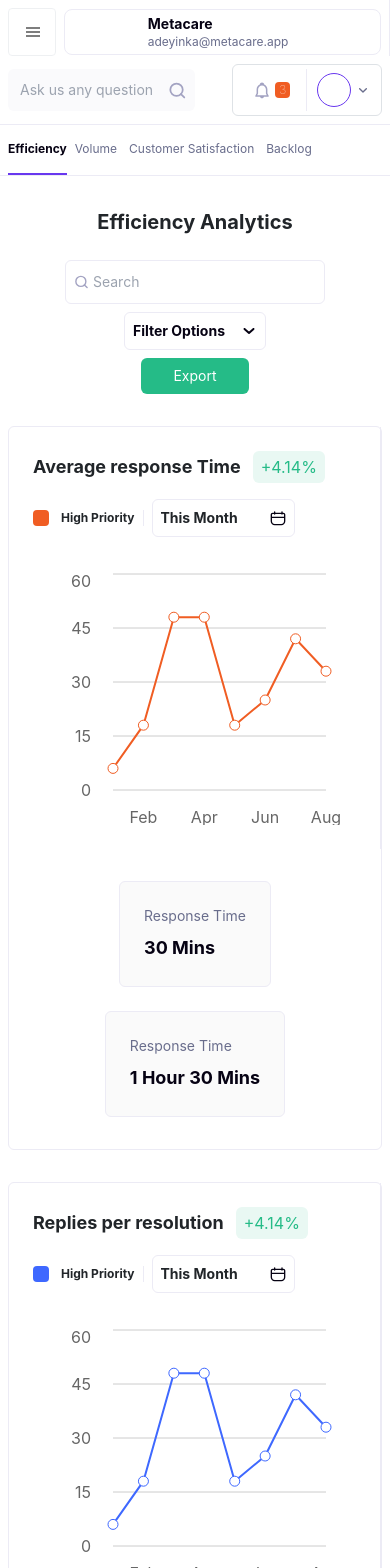
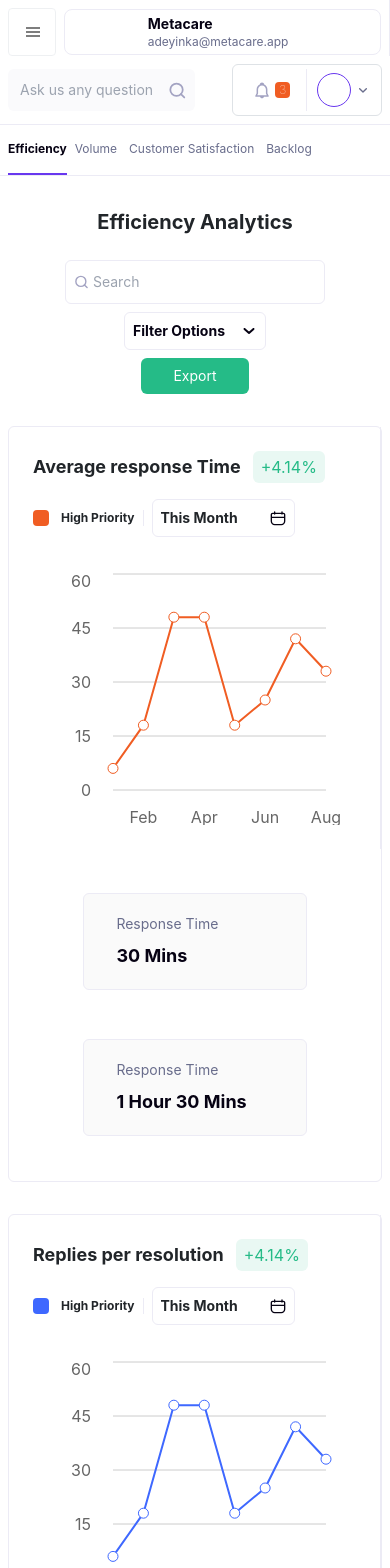
Before and after one commit to amaechichisom/metacare, a React (Create React App) app: page /dashboard/analytics/teams/efficiency in a window 390 px wide. Shown: the top 1568 px of the page. Built offline with nearby package versions, Linux system fonts and the light colour scheme.

Commit message:
Publishing website

```diff
--- a/src/Pages/Dashboard/Components/Card/StaticCard.js
+++ b/src/Pages/Dashboard/Components/Card/StaticCard.js
@@ -33,13 +33,13 @@ function StaticCard(props) {
 
         </div>
 
-        <div className='grid md:grid-rows-2 gap-4 place-content-center place-items-center py-8'>
-            <div className='flex flex-col justify-center items-start p-4 xl:p-6 border-border-color border-1 rounded-md bg-border-background'>
+        <div className='grid md:grid-rows-2 grid-cols-3 gap-4 place-content-center place-items-center py-8'>
+            <div className='flex flex-col justify-center items-start w-3/5 lg:w-4/5 h-4/5 mx-auto pl-4 padding_card col-span-3 border-border-color border-1 rounded-md bg-border-background'>
                 <p className='text-sm text-body-black mb-2'>{props.cardTopTitle}</p>
                 <h3 className='font-bold text-heading-black text-lg'>30 Mins</h3>
             </div>
 
-            <div className='flex flex-col justify-center items-start p-4 xl:p-6 border-border-color border-1 rounded-md bg-border-background '>
+            <div className='flex flex-col justify-center items-start w-3/5 lg:w-4/5 h-4/5 mx-auto pl-4 padding_card col-span-3 border-border-color border-1 rounded-md bg-border-background '>
                 <p className='text-sm text-body-black mb-2'>{props.cardBottomTitle}</p>
                 <h3 className='font-bold text-heading-black text-lg'>1 Hour 30 Mins</h3>
             </div>
--- a/src/index.css
+++ b/src/index.css
@@ -62,3 +62,9 @@ code {
       margin-top: 1.5rem;
   }
 }
+
+@media only screen and (max-width:768px) {
+  .padding_card {
+      padding: 2rem;
+  }
+}
```
